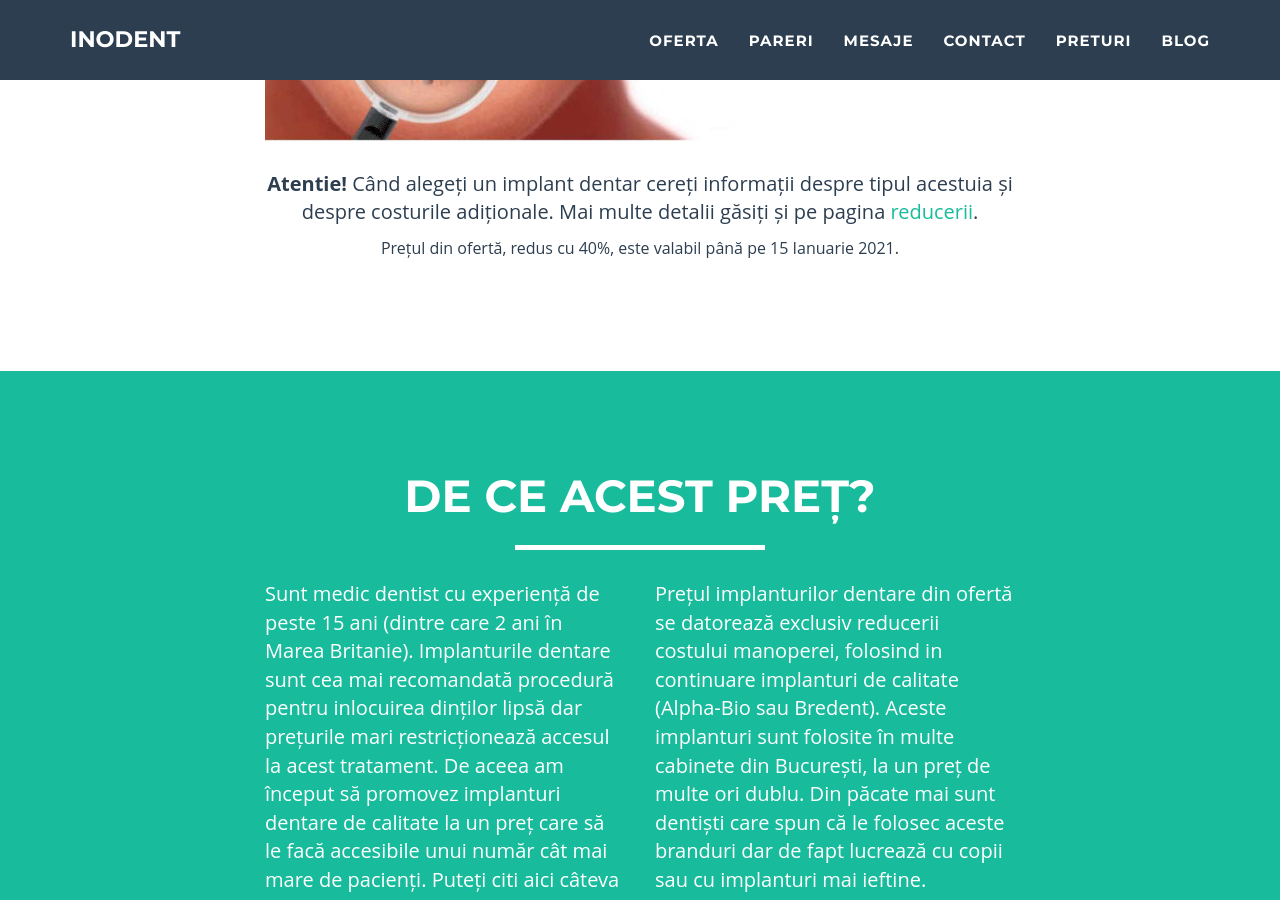
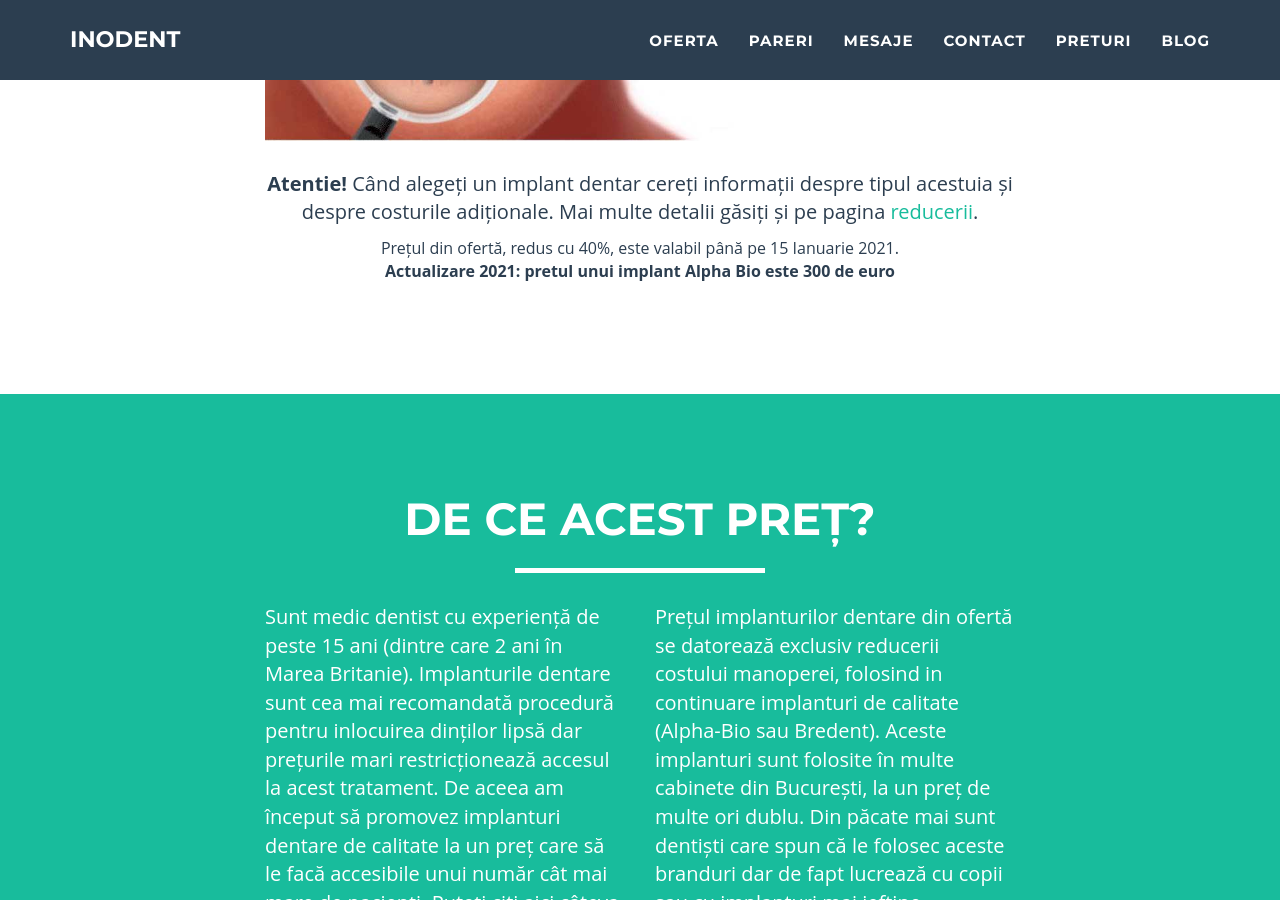
Before and after one commit to littledentgopo/offerdent, a Jekyll site: the page built from index.html, in a window 1280 px wide and 900 px high, scrolled down 1358 px. Built offline with Jekyll 4.4.1, drawn with Linux system fonts in a browser that asks for light colours; comment, search, counter and statistics services are not loaded.

Commit message:
update implant alphabio price

```diff
--- a/_includes/section-discount.html
+++ b/_includes/section-discount.html
@@ -22,7 +22,8 @@
                          <strong>Atentie!</strong> Când alegeți un implant dentar cereți informații despre tipul acestuia și despre costurile adiționale. Mai multe detalii găsiți și pe pagina <a href="/extra-reducere-alphabio.html#post">reducerii</a>.
                      </p>
                      <p class="small">
-                         Prețul din ofertă, redus cu 40%, este valabil până pe {{site.offer.expirydate}}.
+                         Prețul din ofertă, redus cu 40%, este valabil până pe {{site.offer.expirydate}}. <br/>
+                         <strong>Actualizare 2021: pretul unui implant Alpha Bio este 300 de euro</strong>
                     </p>
                 </div>
 
```
